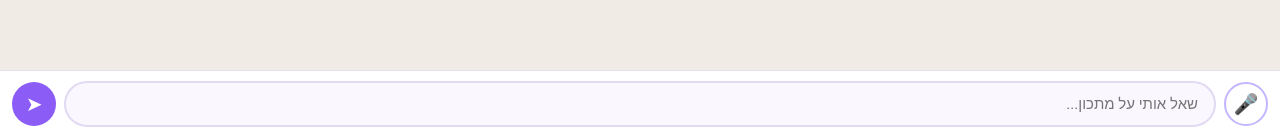
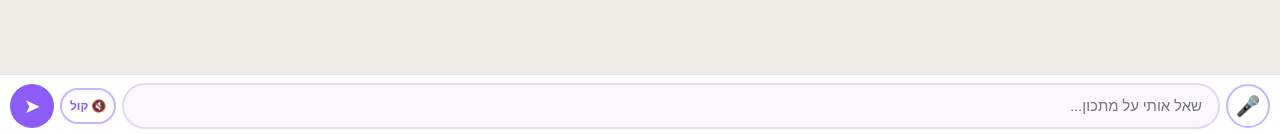
Before and after one commit to toolkops-bit/COOKIT, a website: page public/index.html in a window 1280 px wide. Shown: the part 663-797 px from the top of the page. Drawn offline with Linux system fonts and the light colour scheme.

Commit message:
Restore voice btn + fix inputBar overflow with smaller sizing

```diff
--- a/public/index.html
+++ b/public/index.html
@@ -242,11 +242,11 @@
     /* INPUT BAR */
     #inputBar {
       background: white;
-      padding: 10px 12px;
+      padding: 8px 10px;
       border-top: 1px solid #e8e0f0;
       display: flex;
       align-items: center;
-      gap: 8px;
+      gap: 6px;
       flex-shrink: 0;
       width: 100%;
       overflow: hidden;
@@ -297,16 +297,16 @@
       animation: pulse-mic 1s ease-in-out infinite;
     }
     .btn-voice-out {
-      height: 44px;
-      padding: 0 12px;
+      height: 36px;
+      padding: 0 8px;
       background: white;
       color: #8b5cf6;
       border: 2px solid #c4b5fd;
-      border-radius: 22px;
-      font-size: 13px;
+      border-radius: 18px;
+      font-size: 12px;
       font-weight: 700;
       cursor: pointer;
-      display: flex; align-items: center; gap: 4px;
+      display: flex; align-items: center; gap: 2px;
       font-family: 'Heebo', sans-serif;
       transition: all 0.18s;
       white-space: nowrap;
@@ -427,6 +427,7 @@
 <div id="inputBar">
   <button class="btn-mic" id="btnMic" onclick="toggleVoice()">🎤</button>
   <input type="text" id="msgInput" placeholder="שאל אותי על מתכון..." autocomplete="off" />
+  <button class="btn-voice-out" id="btnVoiceOut" onclick="toggleVoiceMode()">🔇 קול</button>
   <button class="btn-send" onclick="sendMessage()">➤</button>
 </div>
 
```
